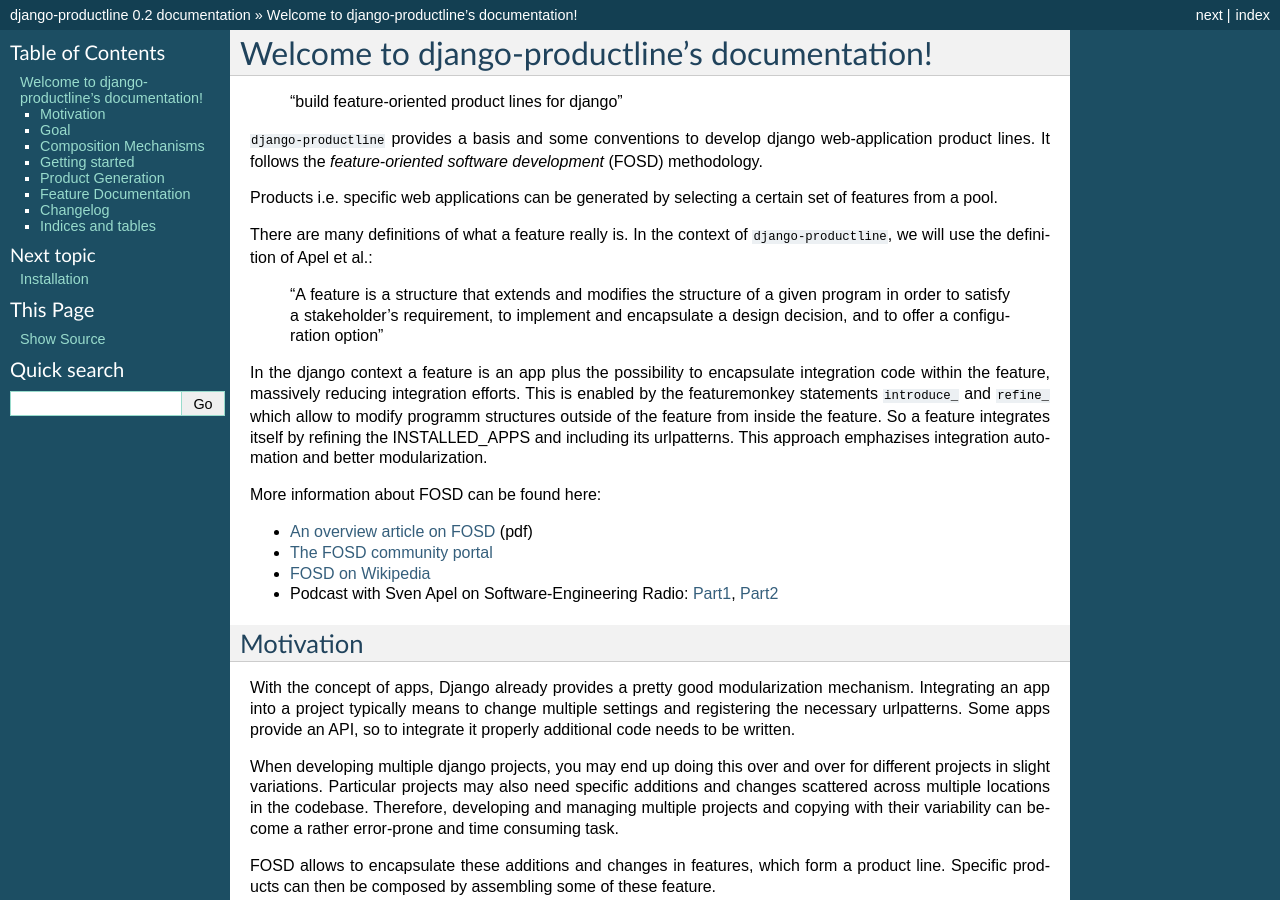
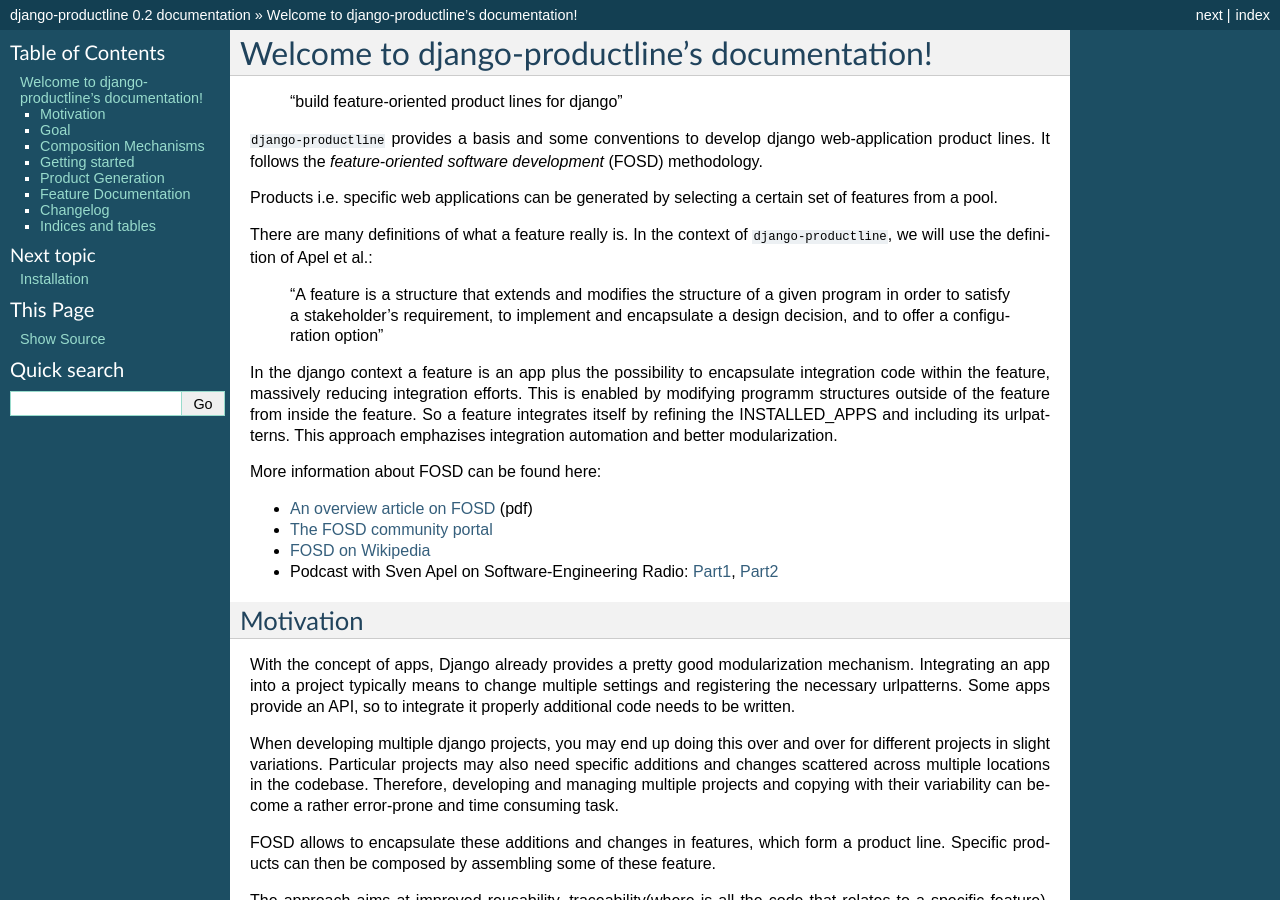
Before and after one commit to henzk/django-productline, a Sphinx documentation site: the page built from docs/index.rst, in a window 1280 px wide and 900 px high. Built offline with Sphinx 7.4.7, drawn with Linux system fonts in a browser that asks for light colours; formulas are drawn with MathJax 3.

Commit message:
Update docs/index.rst

```diff
--- a/docs/index.rst
+++ b/docs/index.rst
@@ -18,8 +18,8 @@
 
 
 In the django context a feature is an app plus the possibility to encapsulate integration code within the feature,
-massively reducing integration efforts. This is enabled by the featuremonkey statements ``introduce_`` and ``refine_`` which allow to
-modify programm structures outside of the feature from inside the feature. So a feature integrates itself by
+massively reducing integration efforts. This is enabled by modifying programm structures outside of
+the feature from inside the feature. So a feature integrates itself by
 refining the INSTALLED_APPS and including its urlpatterns. This approach emphazises integration automation and better modularization.
 
 
```
